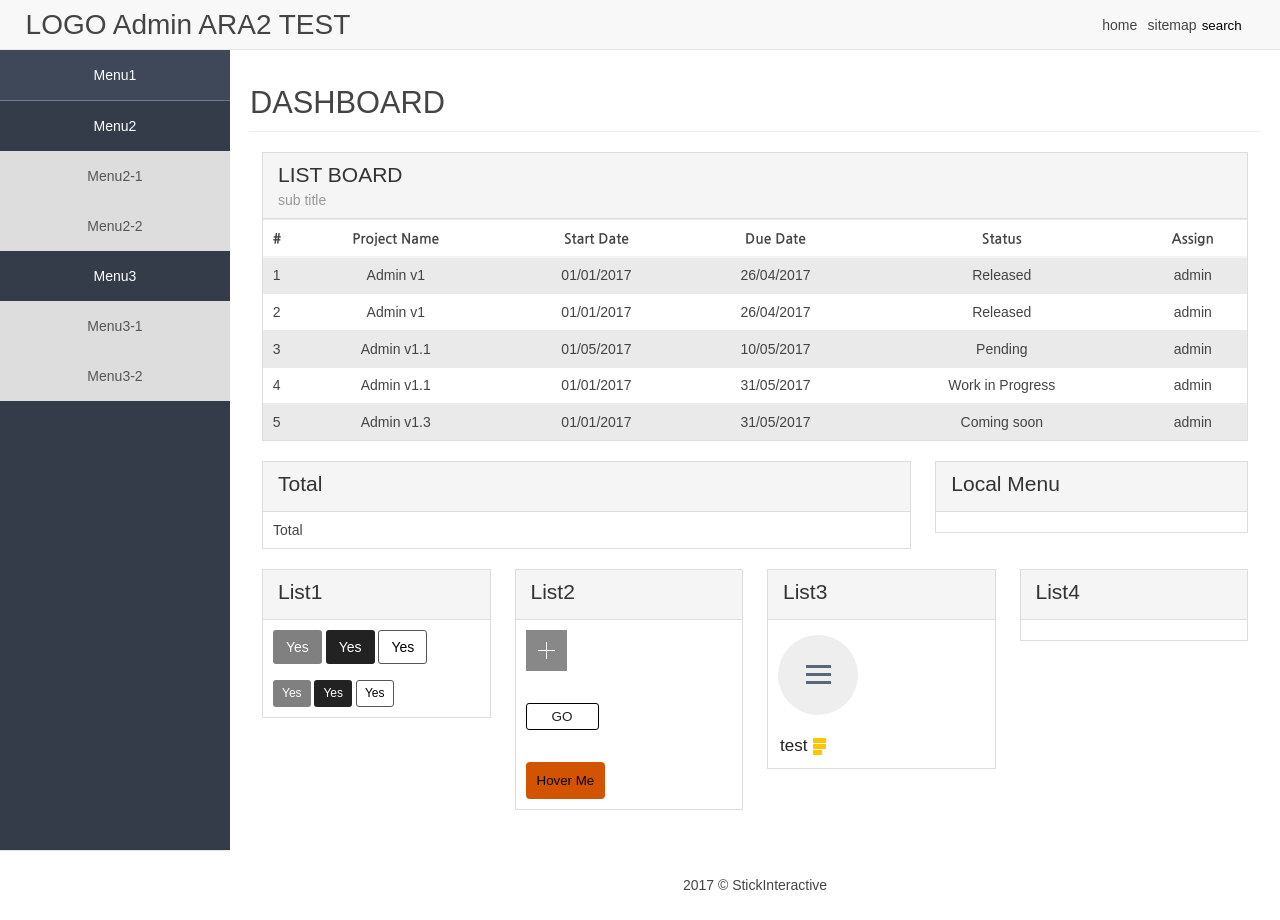
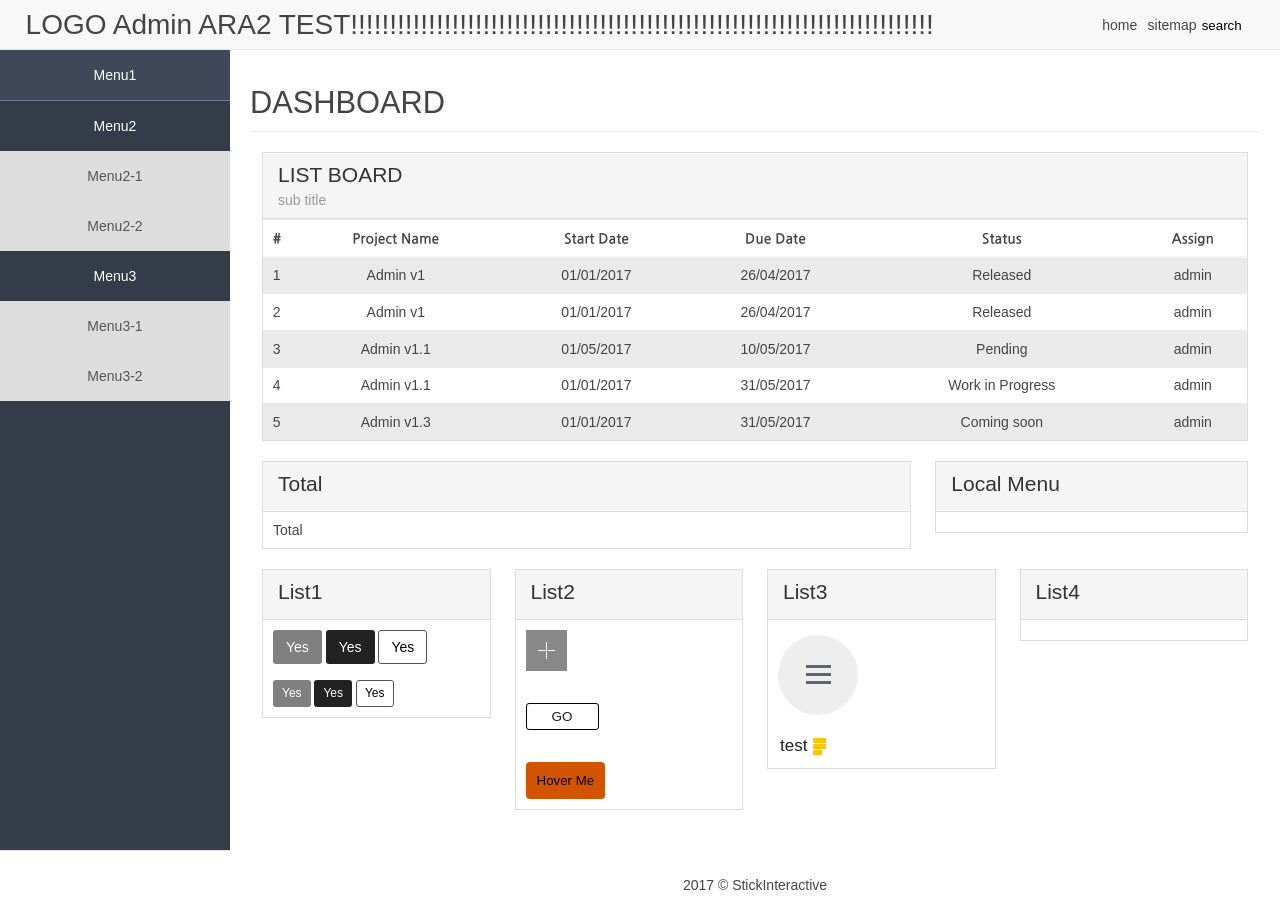
Before and after one commit to an-ji-hun/stick, a plain HTML site: page index.html in a window 1280 px wide. Drawn offline with Linux system fonts and the light colour scheme; files whose address does not match are found by name.

Commit message:
아라 수정3

```diff
--- a/index.html
+++ b/index.html
@@ -33,7 +33,7 @@
 <div id="wrap">
 	<header id="header">
       <h2 class="skip hide">Main menu area</h2>
-  		<h1 class="logo"><a href="#none">LOGO Admin ARA2 TEST</a></h1>
+  		<h1 class="logo"><a href="#none">LOGO Admin ARA2 TEST!!!!!!!!!!!!!!!!!!!!!!!!!!!!!!!!!!!!!!!!!!!!!!!!!!!!!!!!!!!!!!!!!!!!!!!!!!!</a></h1>
       <!-- utill -->
       <div class="utill">
         <a href="#none">home</a>
```
